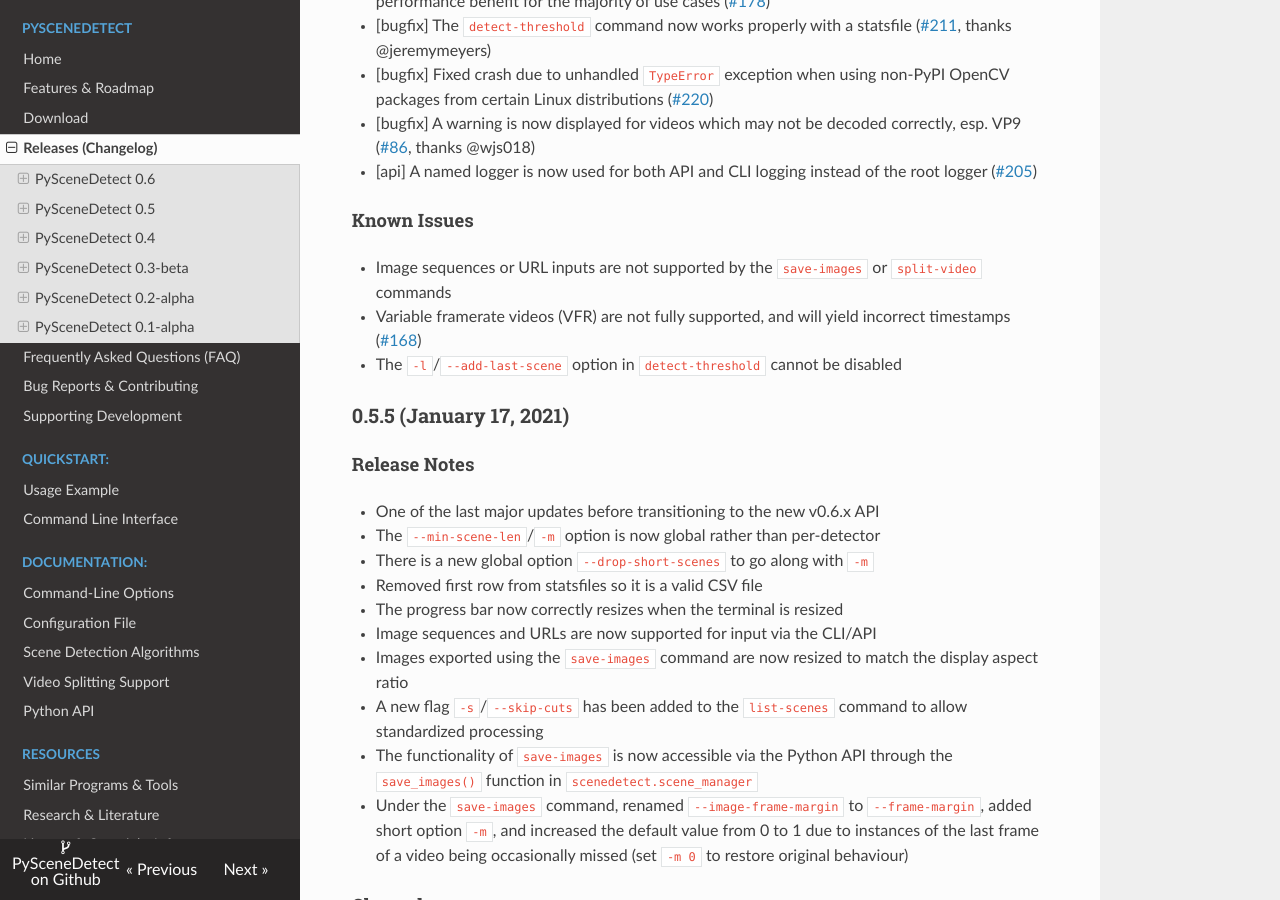
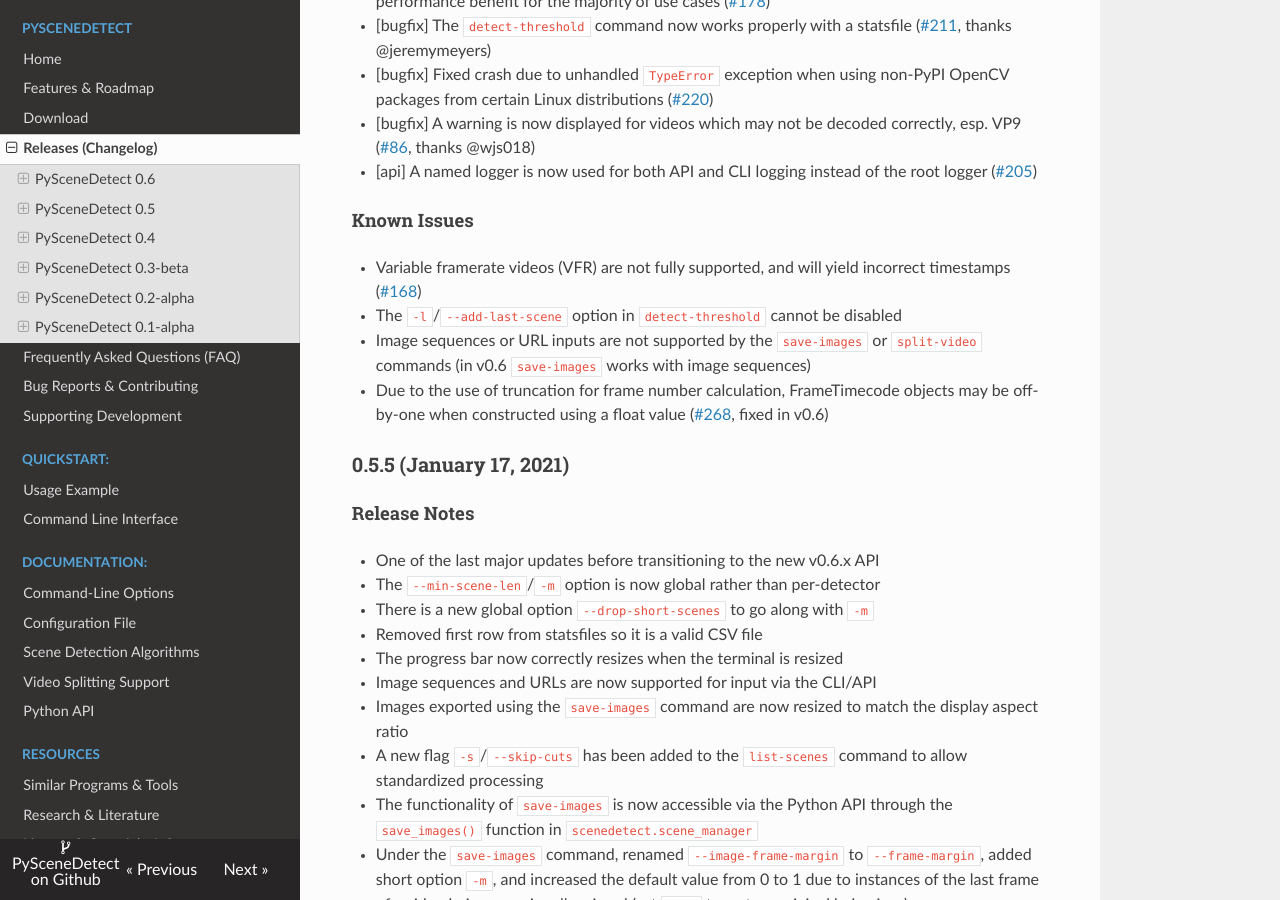
Before and after one commit to vovamushak/PySceneDetect, an MkDocs documentation site: the page built from docs/changelog.md, in a window 1280 px wide and 900 px high, scrolled down 4470 px. Built offline with MkDocs 1.6.1, drawn with Linux system fonts in a browser that asks for light colours; nearby versions of some CDN libraries; old or Windows-style settings are respelled for this version of MkDocs.

Commit message:
[docs] Update known issues for v0.5. #268

```diff
--- a/docs/changelog.md
+++ b/docs/changelog.md
@@ -131,9 +131,10 @@ The main goals of v0.6 are reliability and performance. To achieve this required
 
 #### Known Issues
 
- * Image sequences or URL inputs are not supported by the `save-images` or `split-video` commands
  * Variable framerate videos (VFR) are not fully supported, and will yield incorrect timestamps ([#168](https://github.com/Breakthrough/PySceneDetect/issues/168))
  * The `-l`/`--add-last-scene` option in `detect-threshold` cannot be disabled
+ * Image sequences or URL inputs are not supported by the `save-images` or `split-video` commands (in v0.6 `save-images` works with image sequences)
+ * Due to the use of truncation for frame number calculation, FrameTimecode objects may be off-by-one when constructed using a float value ([#268](https://github.com/Breakthrough/PySceneDetect/issues/268), fixed in v0.6)
 
 
 ### 0.5.5 (January 17, 2021)
```
